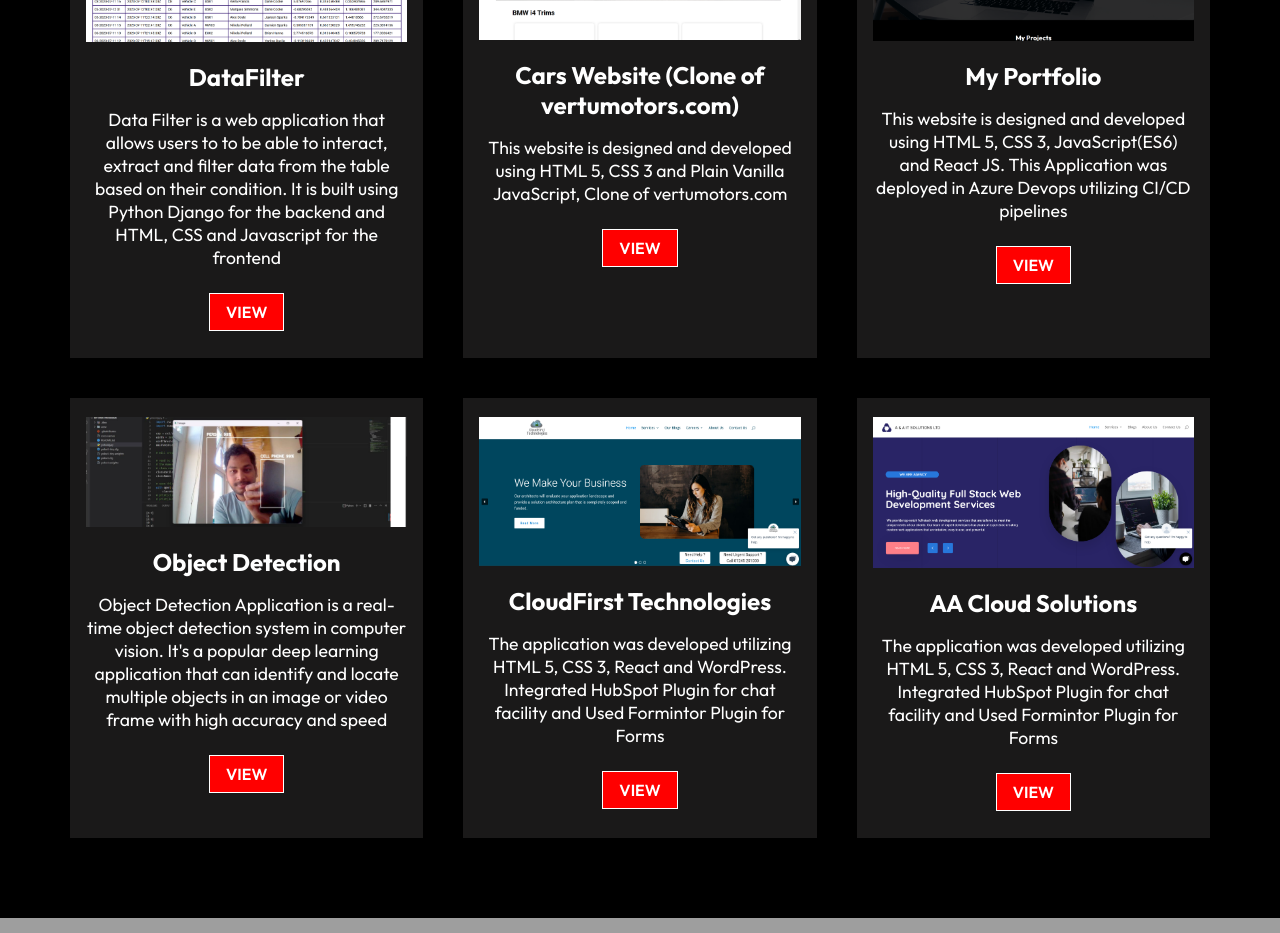
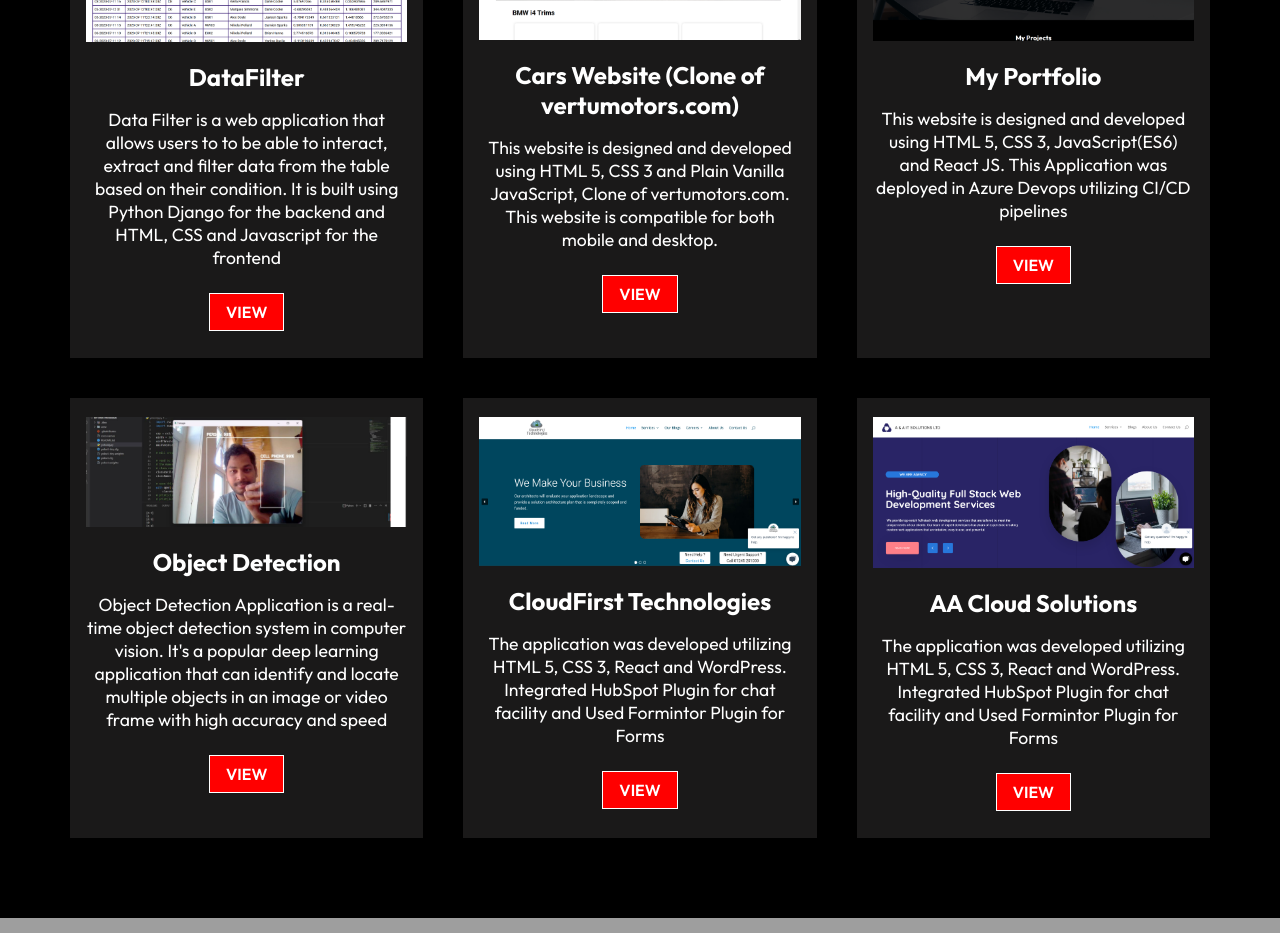
Before and after one commit to dineshbellamkonda12/React-portfolio, a React (Create React App) app: page / in a window 1280 px wide. Shown: the part 1060-1993 px from the top of the page. Built offline with nearby package versions, Linux system fonts and the light colour scheme; grey boxes are pictures that could not be loaded.

Commit message:
Changed Text

```diff
--- a/src/components/WorkCardData.js
+++ b/src/components/WorkCardData.js
@@ -16,7 +16,7 @@
     {
         imgsrc: pro6,
         title: "Cars Website (Clone of vertumotors.com)",
-        text: "This website is designed and developed using HTML 5, CSS 3 and Plain Vanilla JavaScript, Clone of vertumotors.com",
+        text: "This website is designed and developed using HTML 5, CSS 3 and Plain Vanilla JavaScript, Clone of vertumotors.com. This website is compatible for both mobile and desktop.",
         view: "https://github.com/dineshbellamkonda12/Vertu-Motors-Website.git",
     },
 
```
